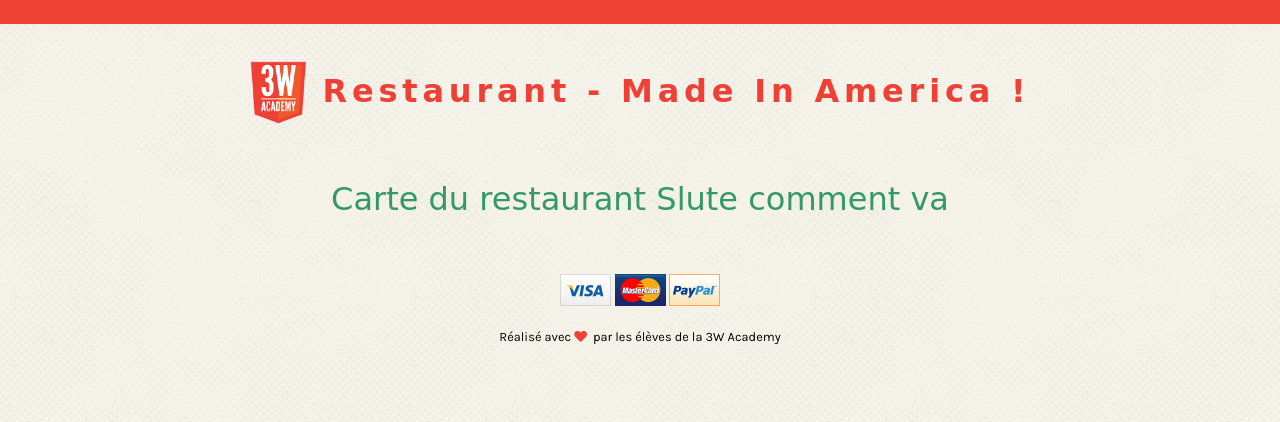
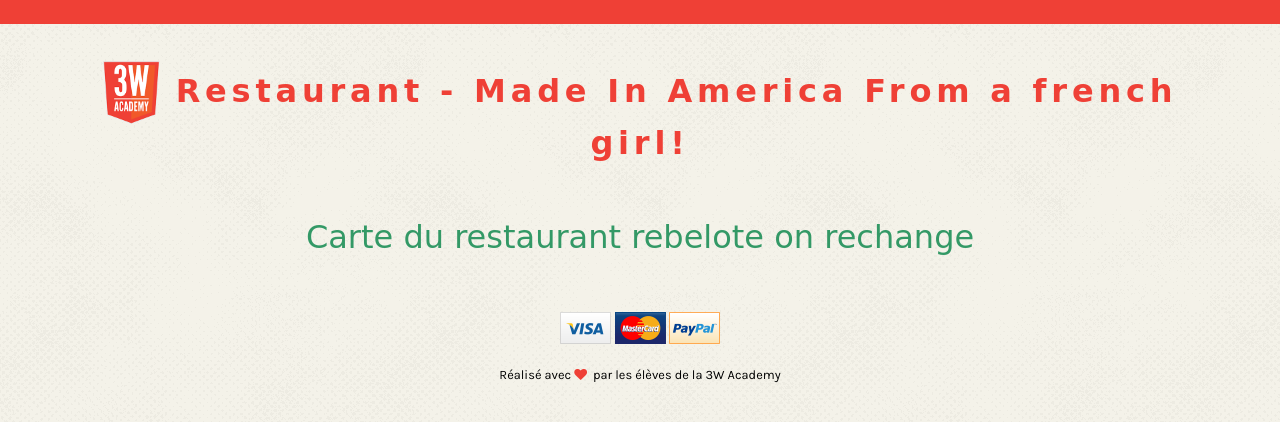
Before and after one commit to cglens/Restaurant, a PHP site: page / in a window 1280 px wide. Shown: the top 422 px of the page. Run offline with PHP 8.4, Linux system fonts and the light colour scheme; some libraries are stand-ins or nearby versions; some web fonts are replaced.

Commit message:
modif HomeView et LayoutView

```diff
--- a/application/www/HomeView.phtml
+++ b/application/www/HomeView.phtml
@@ -5,7 +5,7 @@
 
 <!-- Liste des aliments -->
 <table class="generic-table meal-list">
-    <caption>Carte du restaurant Slute comment va</caption>
+    <caption>Carte du restaurant rebelote on rechange</caption>
     <tbody>
         <!-- Code HTML à écrire -->
     </tbody>
--- a/application/www/LayoutView.phtml
+++ b/application/www/LayoutView.phtml
@@ -26,7 +26,7 @@
 <header>
     <h1>
         <a href="<?= $requestUrl ?>">
-            <img src="<?= $wwwUrl ?>/images/logo.gif" height="63" width="57" alt="3WA Restaurant">Restaurant - Made In America !
+            <img src="<?= $wwwUrl ?>/images/logo.gif" height="63" width="57" alt="3WA Restaurant">Restaurant - Made In America From a french girl!
         </a>
     </h1>
 </header>
```
